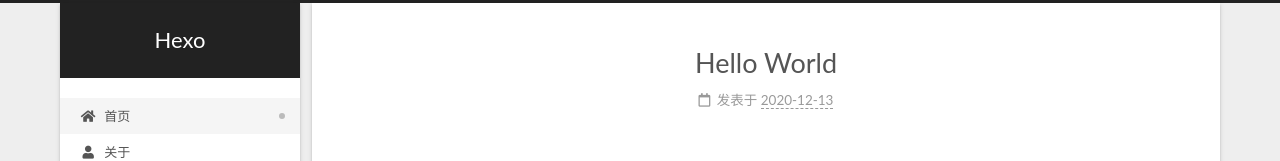
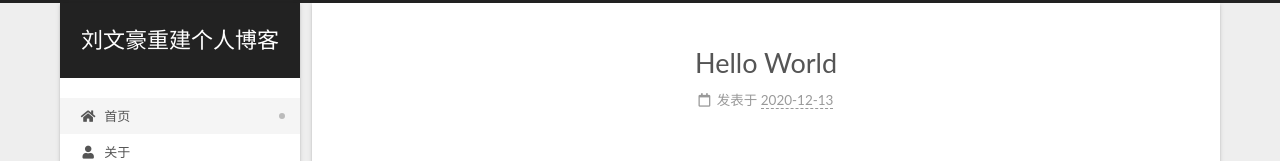
Before and after one commit to liu1353831060/liu1353831060.github.io, a plain HTML site: page index.html in a window 1280 px wide. Shown: the top 161 px of the page. Drawn offline with Linux system fonts and the light colour scheme.

Commit message:
Site updated: 2020-12-14 10:34:49

```diff
--- a/index.html
+++ b/index.html
@@ -21,9 +21,9 @@
   </script>
 
   <meta property="og:type" content="website">
-<meta property="og:title" content="Hexo">
+<meta property="og:title" content="刘文豪重建个人博客">
 <meta property="og:url" content="https://liu1353831060.github.io/index.html">
-<meta property="og:site_name" content="Hexo">
+<meta property="og:site_name" content="刘文豪重建个人博客">
 <meta property="og:locale" content="zh_CN">
 <meta property="article:author" content="John Doe">
 <meta name="twitter:card" content="summary">
@@ -41,7 +41,7 @@
   };
 </script>
 
-  <title>Hexo</title>
+  <title>刘文豪重建个人博客</title>
 
 
 
@@ -92,7 +92,7 @@
 
     <a href="/" class="brand" rel="start">
       <span class="logo-line-before"><i></i></span>
-      <h1 class="site-title">Hexo</h1>
+      <h1 class="site-title">刘文豪重建个人博客</h1>
       <span class="logo-line-after"><i></i></span>
     </a>
   </div>
@@ -184,7 +184,7 @@
     </span>
 
     <span hidden itemprop="publisher" itemscope itemtype="http://schema.org/Organization">
-      <meta itemprop="name" content="Hexo">
+      <meta itemprop="name" content="刘文豪重建个人博客">
     </span>
       <header class="post-header">
         <h2 class="post-title" itemprop="name headline">
```
Also changed, not shown: 2020/12/13/hello-world/index.html (+4 -4 lines), archives/2020/12/index.html (+4 -4 lines), archives/2020/index.html (+4 -4 lines), archives/index.html (+4 -4 lines).
